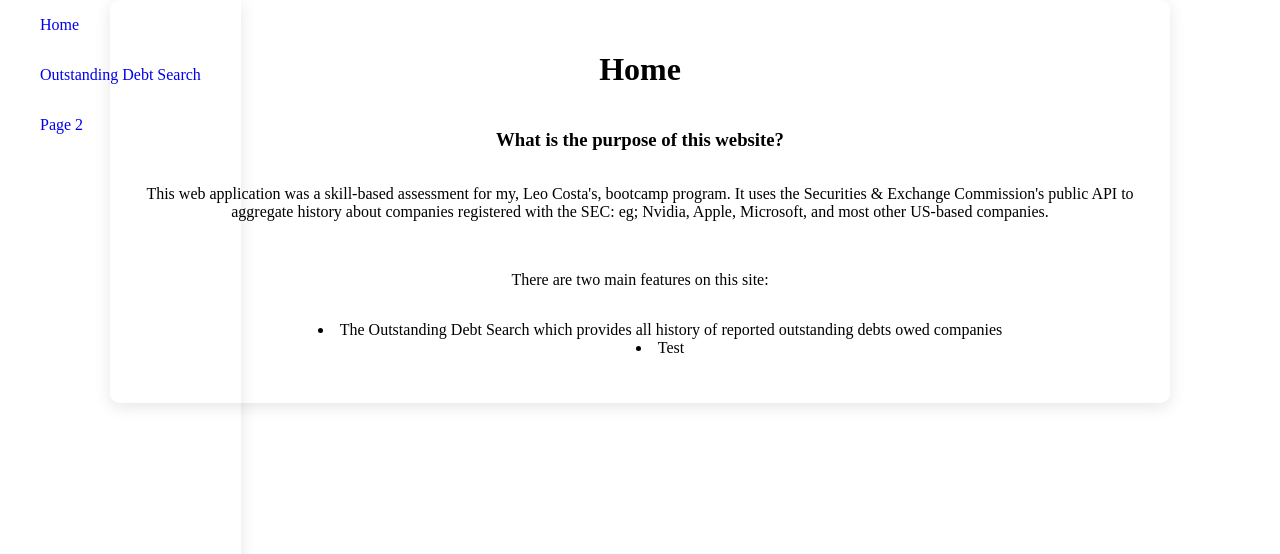
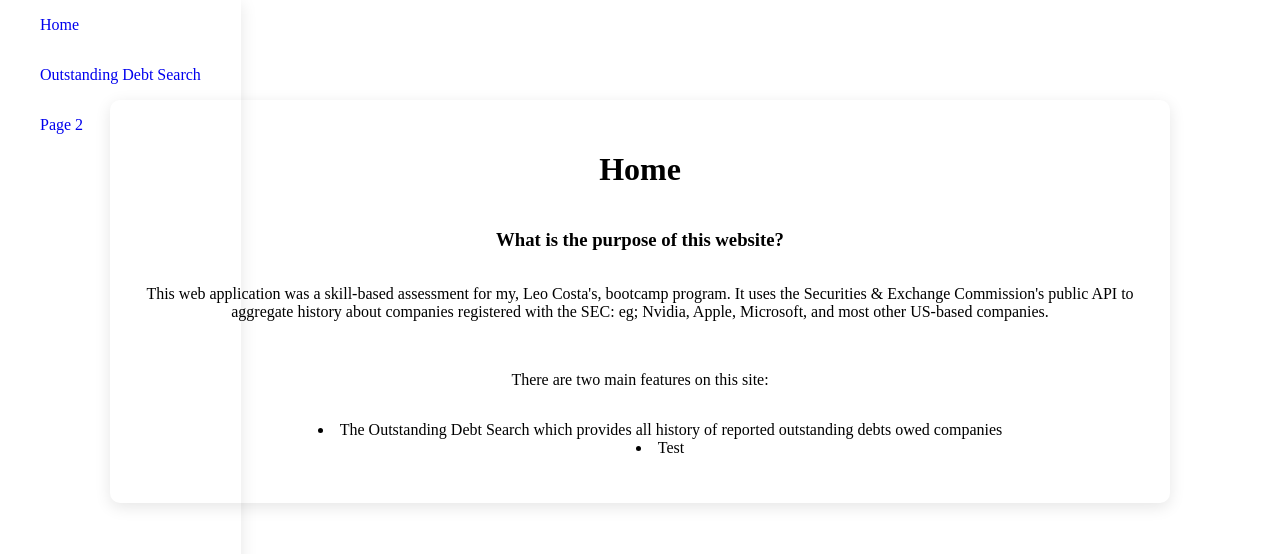
Before and after one commit to atsoc1993/SBA320H, a React (Vite) app: page / in a window 1280 px wide. Shown: the top 554 px of the page. Built offline with nearby package versions, Linux system fonts and the light colour scheme.

Commit message:
Padding Top added to home page content

```diff
--- a/src/components/Home.jsx
+++ b/src/components/Home.jsx
@@ -2,7 +2,7 @@
 function Home() {
 
     return (
-        <div style={{ display: 'flex', flex: '1', justifyContent: 'center', textAlign: 'center' }}>
+        <div style={{ display: 'flex', flex: '1', justifyContent: 'center', textAlign: 'center', marginTop: '100px' }}>
             <div style={{ display: 'flex', flexDirection: 'column', boxShadow: '0px 4px 16px rgba(0, 0, 0, 0.1)', borderRadius: '10px', padding: '30px', maxWidth: '1000px' }}>
                 <h1>Home</h1>
                 <h3>What is the purpose of this website?</h3>
```
